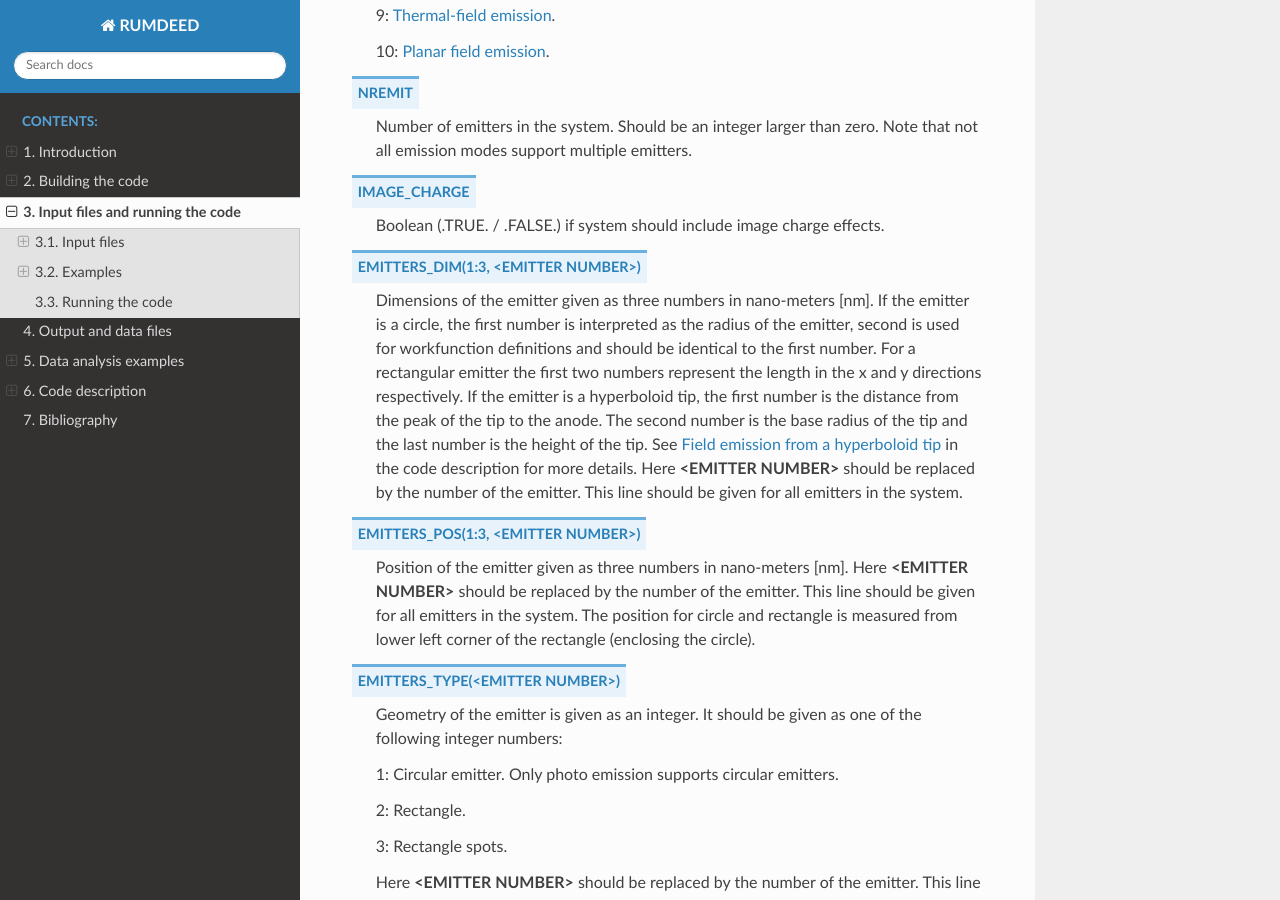
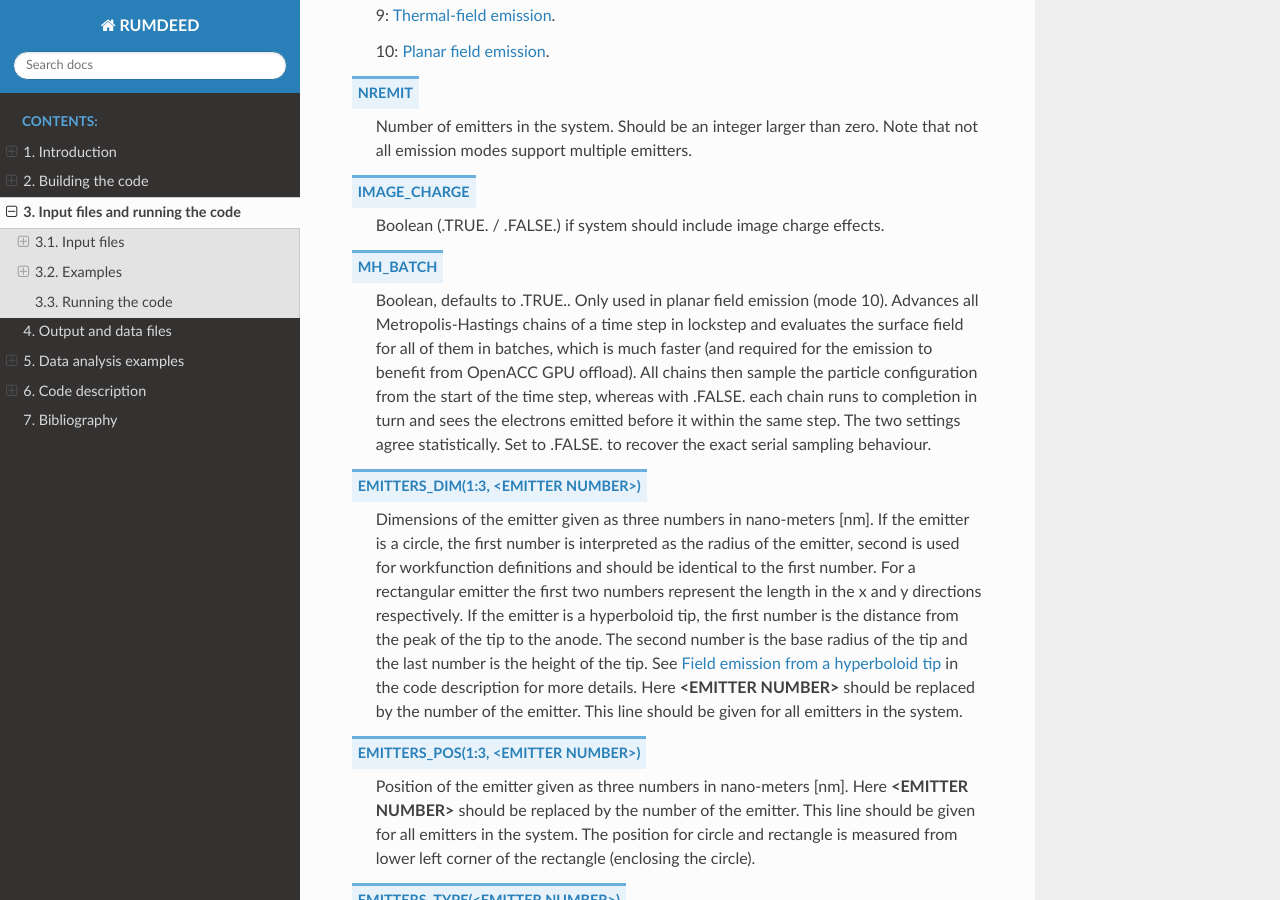
Before and after one commit to NanoPhysicsCenter/RUMDEED, a Sphinx documentation site: the page built from docs/source/run.rst, in a window 1280 px wide and 900 px high, scrolled down 1080 px. Built offline with Sphinx 7.4.7 and the Read the Docs theme 3.1.0, drawn with Linux system fonts in a browser that asks for light colours.

Commit message:
Batch the emission-side field evaluations for GPU offload
Profiling on an A100 showed that planar field emission (mode 10)
spends ~99% of its time evaluating the surface field point by point:
the Cuba surface integration and the Metropolis-Hastings sampling
together call Calc_Field_at (an O(N) sum over all particles) tens of
thousands of times per step, which left the GPU idle after the N-body
kernel was offloaded.

Add Calc_Field_at_Batch to mod_verlet: computes the field at M points
in one call. In OpenACC builds the planar geometry runs as a single
M x N kernel on the GPU; other geometries and CPU builds parallelize
over the points with OpenMP, which also beats the old per-point inner
parallelism.

Use it in mod_field_emission_v2:
 * The Divonne surface integration now uses a vectorized integrand
   (nvec = 256). Cuba delivers the same integration points in blocks,
   so the integral is unchanged.
 * New Metropolis_Hastings_rectangle_J_batch advances all chains of a
   time step in lockstep with one batched field evaluation per jump
   iteration instead of one O(N) sum per chain per jump. Enabled by
   default via the new MH_BATCH input flag; set it to .FALSE. to
   recover the serial algorithm, in which each chain sees the
   electrons emitted before it within the same step (the batched
   chains all sample the configuration from the start of the step).

Verified: test suite passes with gfortran+OpenMP and nvfortran
ACC=multicore; 200-step planar FE runs give statistically identical
currents and particle counts for batch/serial and gfortran/nvfortran
(2.17-2.20 mA, within run-to-run noise). CPU wall time for that run
drops 2.3x (178 s to 76 s) from the batching alone.

Co-Authored-By: Claude Fable 5 <noreply@anthropic.com>

```diff
--- a/docs/source/run.rst
+++ b/docs/source/run.rst
@@ -38,6 +38,14 @@ NREMIT
     Number of emitters in the system. Should be an integer larger than zero. Note that not all emission modes support multiple emitters.
 IMAGE_CHARGE
     Boolean (.TRUE. / .FALSE.) if system should include image charge effects.
+MH_BATCH
+    Boolean, defaults to .TRUE.. Only used in planar field emission (mode 10). Advances all
+    Metropolis-Hastings chains of a time step in lockstep and evaluates the surface field for
+    all of them in batches, which is much faster (and required for the emission to benefit
+    from OpenACC GPU offload). All chains then sample the particle configuration from the
+    start of the time step, whereas with .FALSE. each chain runs to completion in turn and
+    sees the electrons emitted before it within the same step. The two settings agree
+    statistically. Set to .FALSE. to recover the exact serial sampling behaviour.
 EMITTERS_DIM(1:3, <EMITTER NUMBER>)
     Dimensions of the emitter given as three numbers in nano-meters [nm].
     If the emitter is a circle, the first number is interpreted as the radius of the emitter,
```
Also changed, not shown: 3 other files.
